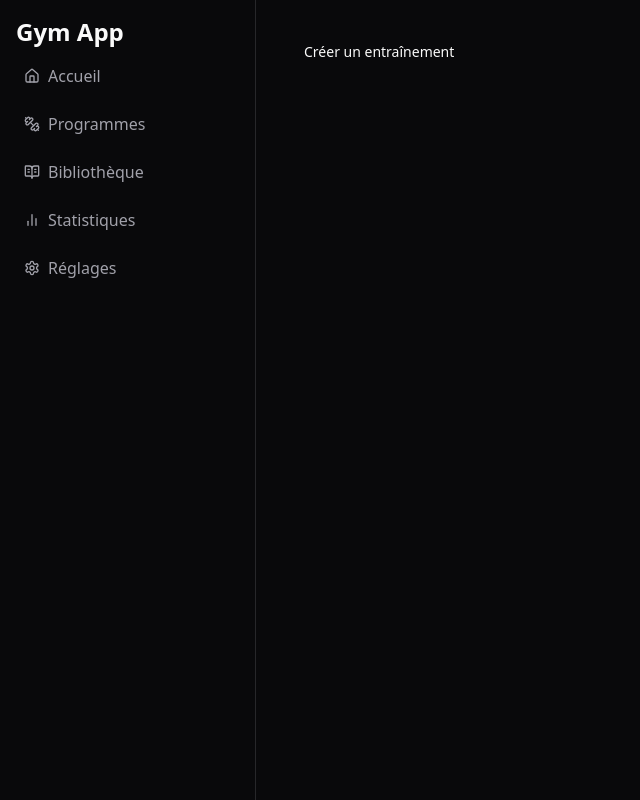
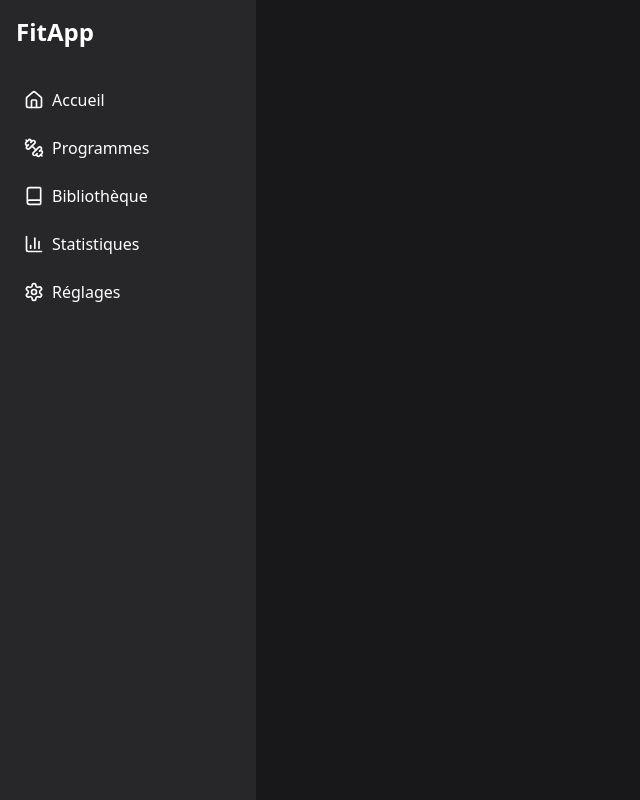
Before and after one commit to ludobruel9131-max/application_sport, a React app: page /custom/1 in a window 1280 px wide. Shown: the whole page, without its empty margins (0-640 px from the left). Built offline with nearby package versions, Linux system fonts and the light colour scheme.

Commit message:
Update App.jsx

```diff
--- a/src/App.jsx
+++ b/src/App.jsx
@@ -1,49 +1,106 @@
-import React, { useState, useEffect, createContext } from "react";
-import { BrowserRouter, Routes, Route } from "react-router-dom";
-import { ToastContainer } from "react-toastify";
-import "react-toastify/dist/ReactToastify.css";
+import React, { useContext } from 'react';
+import { BrowserRouter, Routes, Route, Link } from 'react-router-dom';
+import { AppProvider } from './context/AppContext';
+import Dashboard from './components/Dashboard';
+import CustomWorkout from './components/CustomWorkout';
+import { Home, Dumbbell, Book, BarChart3, Settings } from 'lucide-react';
 
-import Dashboard from "./components/Dashboard";
-import Workouts from "./components/Workouts";
-import Library from "./components/Library";
-import CustomWorkout from "./components/CustomWorkout";
-import CreateCustomWorkout from "./components/CreateCustomWorkout";
-import MyCustomWorkouts from "./components/MyCustomWorkouts";
-import SettingsPage from "./components/SettingsPage";
-import Shell from "./components/Shell";
-import ActiveSession from "./components/ActiveSession";
-import { defaultProfile } from "./data";
+function Programmes() {
+  return (
+    <div className="p-8">
+      <h2 className="text-2xl font-bold">Programmes d'entraînement</h2>
+      <p>Cette page affichera vos programmes personnalisés.</p>
+    </div>
+  );
+}
 
-export const AppContext = createContext();
+function Bibliotheque() {
+  return (
+    <div className="p-8">
+      <h2 className="text-2xl font-bold">Bibliothèque d'exercices</h2>
+      <p>Cette page contiendra une liste d'exercices.</p>
+    </div>
+  );
+}
+
+function Statistiques() {
+  return (
+    <div className="p-8">
+      <h2 className="text-2xl font-bold">Statistiques</h2>
+      <p>Cette page affichera vos progrès et vos performances.</p>
+    </div>
+  );
+}
+
+function Reglages() {
+  return (
+    <div className="p-8">
+      <h2 className="text-2xl font-bold">Réglages</h2>
+      <p>Cette page vous permettra de modifier les paramètres de l'application.</p>
+    </div>
+  );
+}
+
+const Sidebar = () => (
+  <nav className="w-64 bg-zinc-800 text-white flex flex-col p-4">
+    <div className="text-2xl font-bold mb-8">FitApp</div>
+    <ul className="space-y-2">
+      <li>
+        <Link to="/" className="flex items-center space-x-2 p-2 rounded-lg hover:bg-zinc-700 transition-colors duration-200">
+          <Home className="h-5 w-5" />
+          <span>Accueil</span>
+        </Link>
+      </li>
+      <li>
+        <Link to="/programmes" className="flex items-center space-x-2 p-2 rounded-lg hover:bg-zinc-700 transition-colors duration-200">
+          <Dumbbell className="h-5 w-5" />
+          <span>Programmes</span>
+        </Link>
+      </li>
+      <li>
+        <Link to="/bibliotheque" className="flex items-center space-x-2 p-2 rounded-lg hover:bg-zinc-700 transition-colors duration-200">
+          <Book className="h-5 w-5" />
+          <span>Bibliothèque</span>
+        </Link>
+      </li>
+      <li>
+        <Link to="/statistiques" className="flex items-center space-x-2 p-2 rounded-lg hover:bg-zinc-700 transition-colors duration-200">
+          <BarChart3 className="h-5 w-5" />
+          <span>Statistiques</span>
+        </Link>
+      </li>
+      <li>
+        <Link to="/reglages" className="flex items-center space-x-2 p-2 rounded-lg hover:bg-zinc-700 transition-colors duration-200">
+          <Settings className="h-5 w-5" />
+          <span>Réglages</span>
+        </Link>
+      </li>
+    </ul>
+  </nav>
+);
+
+const AppContent = () => (
+  <div className="flex w-full min-h-screen bg-zinc-900 text-zinc-50">
+    <Sidebar />
+    <div className="flex-1 p-8 overflow-auto">
+      <Routes>
+        <Route path="/" element={<Dashboard />} />
+        <Route path="/programmes" element={<Programmes />} />
+        <Route path="/bibliotheque" element={<Bibliotheque />} />
+        <Route path="/statistiques" element={<Statistiques />} />
+        <Route path="/reglages" element={<Reglages />} />
+      </Routes>
+    </div>
+  </div>
+);
 
 function App() {
-  const [state, setState] = useState(() => {
-    const saved = localStorage.getItem("app_state");
-    return saved ? JSON.parse(saved) : defaultProfile;
-  });
-
-  useEffect(() => {
-    localStorage.setItem("app_state", JSON.stringify(state));
-  }, [state]);
-
   return (
-    <AppContext.Provider value={{ state, setState }}>
-      <BrowserRouter>
-        <Routes>
-          <Route element={<Shell />}>
-            <Route path="/" element={<Dashboard />} />
-            <Route path="/workouts" element={<Workouts />} />
-            <Route path="/library" element={<Library />} />
-            <Route path="/custom/:id" element={<CustomWorkout />} />
-            <Route path="/create-custom" element={<CreateCustomWorkout />} />
-            <Route path="/my-custom-workouts" element={<MyCustomWorkouts />} />
-            <Route path="/settings" element={<SettingsPage />} />
-            <Route path="/active-session" element={<ActiveSession />} />
-          </Route>
-        </Routes>
-        <ToastContainer position="bottom-right" theme="dark" />
-      </BrowserRouter>
-    </AppContext.Provider>
+    <BrowserRouter>
+      <AppProvider>
+        <AppContent />
+      </AppProvider>
+    </BrowserRouter>
   );
 }
 
```
